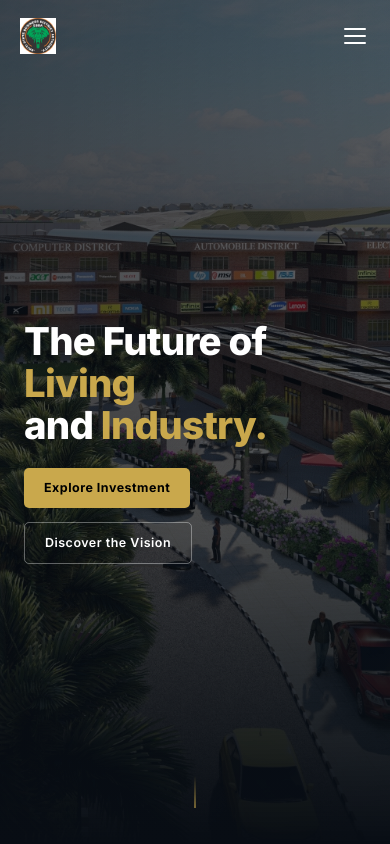
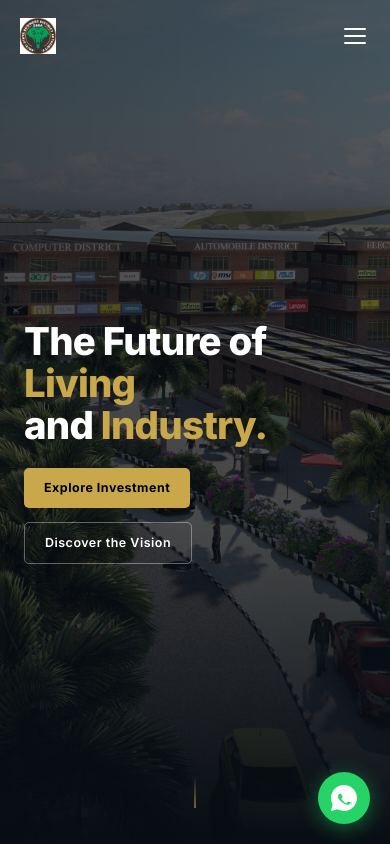
Before and after one commit to nin-webapp2025/ebdacity, a React (Vite) app: page / in a window 390 px wide. Shown: the top 844 px of the page. Built offline with nearby package versions, Linux system fonts and the light colour scheme.

Commit message:
Add WhatsApp floating button; update form to Name/Email/Phone/Message with WhatsApp pre-fill

```diff
--- a/src/App.jsx
+++ b/src/App.jsx
@@ -6,6 +6,7 @@ import LatestPhotos from './components/LatestPhotos'
 import ExperienceVision from './components/ExperienceVision'
 import InvestForm from './components/InvestForm'
 import Footer from './components/Footer'
+import WhatsAppButton from './components/WhatsAppButton'
 
 export default function App() {
   return (
@@ -20,6 +21,7 @@ export default function App() {
         <InvestForm />
       </main>
       <Footer />
+      <WhatsAppButton />
     </>
   )
 }
--- a/src/components/InvestForm.jsx
+++ b/src/components/InvestForm.jsx
@@ -1,35 +1,29 @@
-import { useState, useRef } from 'react'
-import emailjs from '@emailjs/browser'
+import { useState } from 'react'
 import './InvestForm.css'
 
-const SERVICE_ID  = 'YOUR_EMAILJS_SERVICE_ID'
-const TEMPLATE_ID = 'YOUR_EMAILJS_TEMPLATE_ID'
-const PUBLIC_KEY  = 'YOUR_EMAILJS_PUBLIC_KEY'
+const WA_NUMBER = '2349162699999'
 
 export default function InvestForm() {
-  const formRef = useRef(null)
   const [form, setForm] = useState({
-    fullName: '',
-    refName: '',
-    amount: '',
+    name: '',
+    email: '',
+    phone: '',
     message: '',
   })
-  const [status, setStatus] = useState(null) // null | 'sending' | 'success' | 'error'
 
   const handleChange = e => {
     setForm(prev => ({ ...prev, [e.target.name]: e.target.value }))
   }
 
-  const handleSubmit = async e => {
+  const handleSubmit = e => {
     e.preventDefault()
-    setStatus('sending')
-    try {
-      await emailjs.sendForm(SERVICE_ID, TEMPLATE_ID, formRef.current, PUBLIC_KEY)
-      setStatus('success')
-      setForm({ fullName: '', refName: '', amount: '', message: '' })
-    } catch {
-      setStatus('error')
-    }
+    const text =
+      `Hello, I'm interested in EBDA City.%0A%0A` +
+      `Name: ${encodeURIComponent(form.name)}%0A` +
+      `Email: ${encodeURIComponent(form.email)}%0A` +
+      `Phone: ${encodeURIComponent(form.phone)}%0A` +
+      `Message: ${encodeURIComponent(form.message)}`
+    window.open(`https://wa.me/${WA_NUMBER}?text=${text}`, '_blank', 'noopener,noreferrer')
   }
 
   return (
@@ -44,41 +38,41 @@ export default function InvestForm() {
           </p>
         </div>
 
-        <form ref={formRef} className="invest-form__form" onSubmit={handleSubmit} noValidate>
-          <div className="form-row">
+        <form className="invest-form__form" onSubmit={handleSubmit} noValidate>
           <div className="form-group">
-              <label htmlFor="fullName">FULL NAME</label>
+            <label htmlFor="name">FULL NAME</label>
             <input
-                id="fullName"
-                name="fullName"
+              id="name"
+              name="name"
               type="text"
-                placeholder="Company Name"
-                value={form.fullName}
+              placeholder="Your full name"
+              value={form.name}
               onChange={handleChange}
               required
             />
           </div>
+
           <div className="form-group">
-              <label htmlFor="refName">REFERENCE NAME</label>
+            <label htmlFor="email">EMAIL ADDRESS</label>
             <input
-                id="refName"
-                name="refName"
-                type="text"
-                placeholder="Company Name"
-                value={form.refName}
+              id="email"
+              name="email"
+              type="email"
+              placeholder="Your email address"
+              value={form.email}
               onChange={handleChange}
+              required
             />
-            </div>
           </div>
 
           <div className="form-group">
-            <label htmlFor="amount">AMOUNT</label>
+            <label htmlFor="phone">PHONE NUMBER</label>
             <input
-              id="amount"
-              name="amount"
-              type="text"
-              placeholder="$ Amount"
-              value={form.amount}
+              id="phone"
+              name="phone"
+              type="tel"
+              placeholder="Your phone number"
+              value={form.phone}
               onChange={handleChange}
               required
             />
@@ -96,24 +90,9 @@ export default function InvestForm() {
             />
           </div>
 
-          <button
-            type="submit"
-            className="btn-primary invest-form__submit"
-            disabled={status === 'sending'}
-          >
-            {status === 'sending' ? 'Sending…' : 'Submit Application'}
+          <button type="submit" className="btn-primary invest-form__submit">
+            Send via WhatsApp
           </button>
-
-          {status === 'success' && (
-            <p className="form-feedback form-feedback--success">
-              Thank you! We'll be in touch shortly.
-            </p>
-          )}
-          {status === 'error' && (
-            <p className="form-feedback form-feedback--error">
-              Something went wrong. Please try again or email us directly.
-            </p>
-          )}
         </form>
       </div>
     </section>
--- /dev/null
+++ b/src/components/WhatsAppButton.css
@@ -0,0 +1,41 @@
+.wa-float {
+  position: fixed;
+  bottom: 28px;
+  right: 28px;
+  z-index: 1000;
+  width: 58px;
+  height: 58px;
+  background: #25d366;
+  border-radius: 50%;
+  display: flex;
+  align-items: center;
+  justify-content: center;
+  box-shadow: 0 4px 20px rgba(37, 211, 102, 0.45);
+  transition: transform 0.2s ease, box-shadow 0.2s ease;
+  text-decoration: none;
+}
+
+.wa-float:hover {
+  transform: scale(1.1);
+  box-shadow: 0 6px 28px rgba(37, 211, 102, 0.65);
+}
+
+.wa-float__icon {
+  width: 30px;
+  height: 30px;
+  color: #fff;
+}
+
+@media (max-width: 600px) {
+  .wa-float {
+    bottom: 20px;
+    right: 20px;
+    width: 52px;
+    height: 52px;
+  }
+
+  .wa-float__icon {
+    width: 26px;
+    height: 26px;
+  }
+}
--- /dev/null
+++ b/src/components/WhatsAppButton.jsx
@@ -0,0 +1,26 @@
+import './WhatsAppButton.css'
+
+const WA_NUMBER = '2349162699999'
+const WA_URL = `https://wa.me/${WA_NUMBER}`
+
+export default function WhatsAppButton() {
+  return (
+    <a
+      href={WA_URL}
+      className="wa-float"
+      target="_blank"
+      rel="noopener noreferrer"
+      aria-label="Chat with us on WhatsApp"
+    >
+      <svg
+        className="wa-float__icon"
+        xmlns="http://www.w3.org/2000/svg"
+        viewBox="0 0 32 32"
+        fill="currentColor"
+        aria-hidden="true"
+      >
+        <path d="M16 0C7.163 0 0 7.163 0 16c0 2.822.736 5.476 2.027 7.782L0 32l8.468-2.001A15.93 15.93 0 0 0 16 32c8.837 0 16-7.163 16-16S24.837 0 16 0zm8.293 22.293c-.344.968-1.994 1.848-2.762 1.965-.714.109-1.617.155-2.608-.164a23.74 23.74 0 0 1-2.363-.874C12.879 21.6 10.5 18.5 10.312 18.25c-.187-.25-1.562-2.063-1.562-3.938s.984-2.797 1.344-3.187c.359-.391.781-.484 1.047-.484.265 0 .531.003.766.015.245.012.574-.093.898.687.344.813 1.172 2.797 1.274 3.001.101.203.168.44.031.703-.14.266-.211.43-.422.664-.211.234-.445.523-.633.703-.211.203-.43.422-.188.828.247.406 1.094 1.805 2.348 2.922 1.613 1.438 2.973 1.883 3.379 2.094.407.21.641.176.879-.105.234-.281 1.016-1.188 1.285-1.594.27-.406.539-.336.906-.203.375.14 2.36 1.117 2.766 1.32.406.204.672.305.774.47.101.166.101.953-.243 1.921z" />
+      </svg>
+    </a>
+  )
+}
```
Lines whose indentation alone changed are shown as unchanged.
